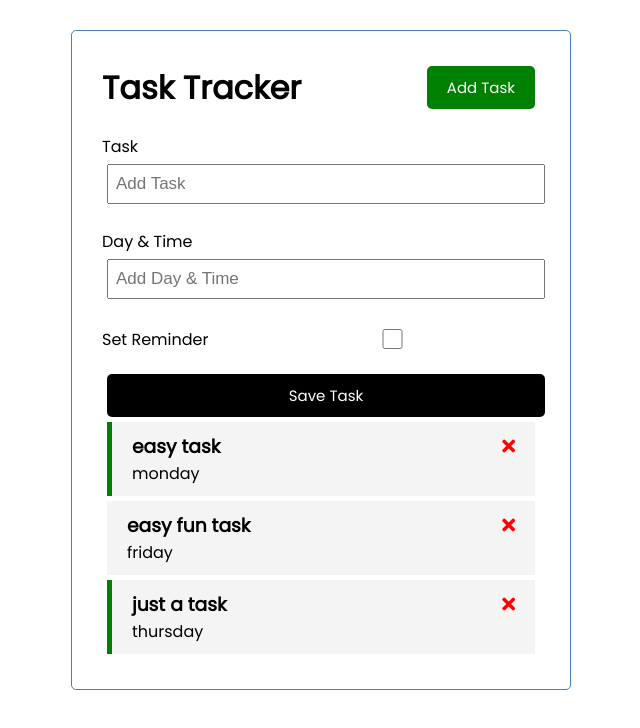
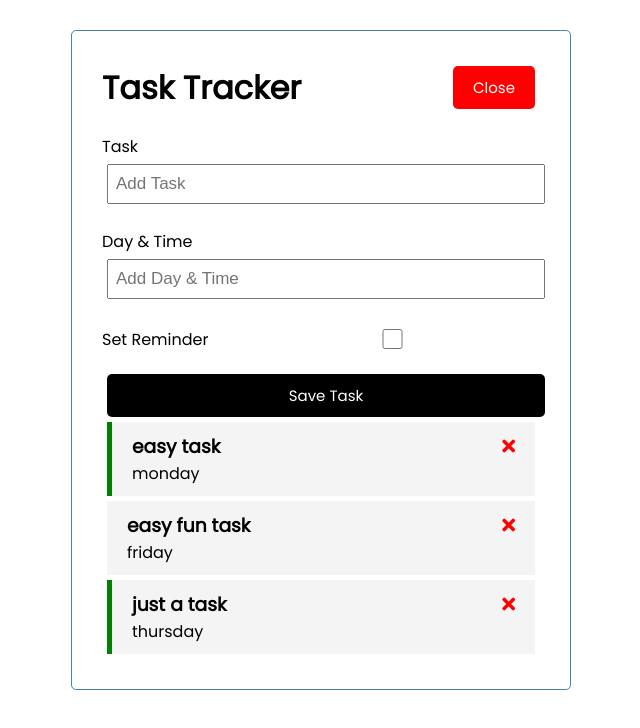
Before and after one commit to SparrowMike/TaskTracker, a Vue app: page / in a window 1280 px wide. Both pictures are taken after a click on the button "Add Task". Shown: the top 728 px of the page, without its empty margins (319-959 px from the left). Built offline with nearby package versions, Linux system fonts and the light colour scheme.

Commit message:
feat: 🎸 toggle add task

```diff
--- a/src/App.vue
+++ b/src/App.vue
@@ -1,7 +1,16 @@
+<!--! https://www.youtube.com/watch?v=qZXt1Aom3Cs 1:11  -->
+
 <template>
   <div class="container">
-    <Header title="Task Tracker" />
-    <AddTask @add-task="addTask" />
+    <Header
+      @toggle-add-task="toggleAddTask"
+      title="Task Tracker"
+      :showAddTask="showAddTask"
+    />
+    <div v-if="showAddTask">
+      <AddTask @add-task="addTask" />
+    </div>
+
     <Tasks
       @toggle-reminder="toggleReminder"
       @delete-task="deleteTask"
@@ -25,14 +34,17 @@ export default {
   data() {
     return {
       tasks: [],
+      showAddTask: false,
     };
   },
   methods: {
+    toggleAddTask() {
+      this.showAddTask = !this.showAddTask;
+    },
     addTask(task) {
       this.tasks = [...this.tasks, task];
     },
     deleteTask(id) {
-      console.log("egg", id);
       if (confirm("Are you sure?")) {
         this.tasks = this.tasks.filter((task) => task.id !== id);
       }
--- a/src/components/Button.vue
+++ b/src/components/Button.vue
@@ -13,7 +13,7 @@ export default {
   },
   methods: {
     onClick() {
-      console.log("clicked");
+      this.$emit("btn-click");
     },
   },
 };
--- a/src/components/Header.vue
+++ b/src/components/Header.vue
@@ -1,7 +1,11 @@
 <template>
   <header>
     <h1>{{ title }}</h1>
-    <Button text="Add Task" color="green" />
+    <Button
+      @btn-click="$emit('toggle-add-task')"
+      :text="showAddTask ? 'Close' : 'Add Task'"
+      :color="showAddTask ? 'red' : 'green'"
+    />
   </header>
 </template>
 
@@ -12,6 +16,7 @@ export default {
   name: "Header",
   props: {
     title: String,
+    showAddTask: Boolean,
   },
   components: {
     Button,
```
